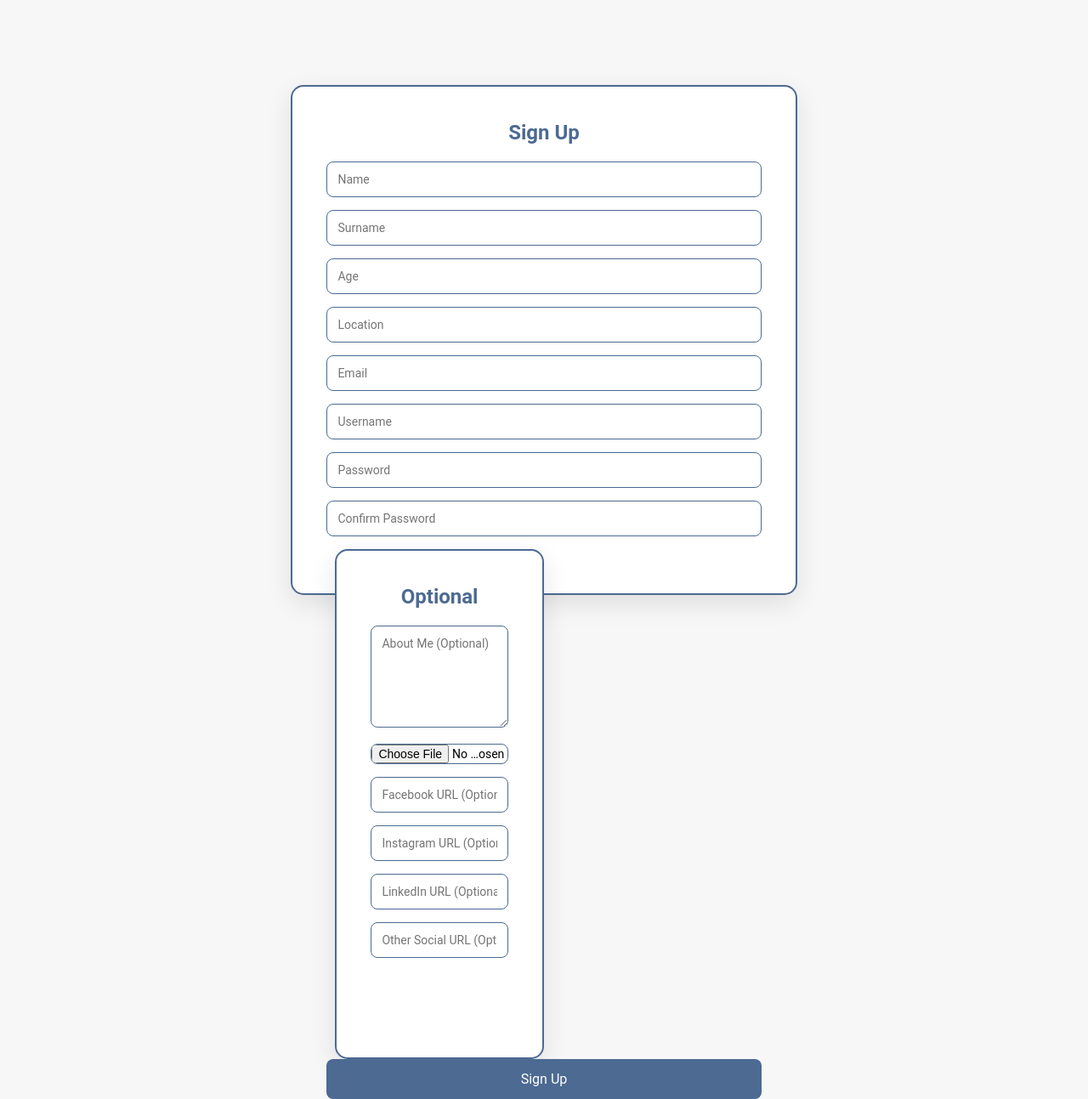
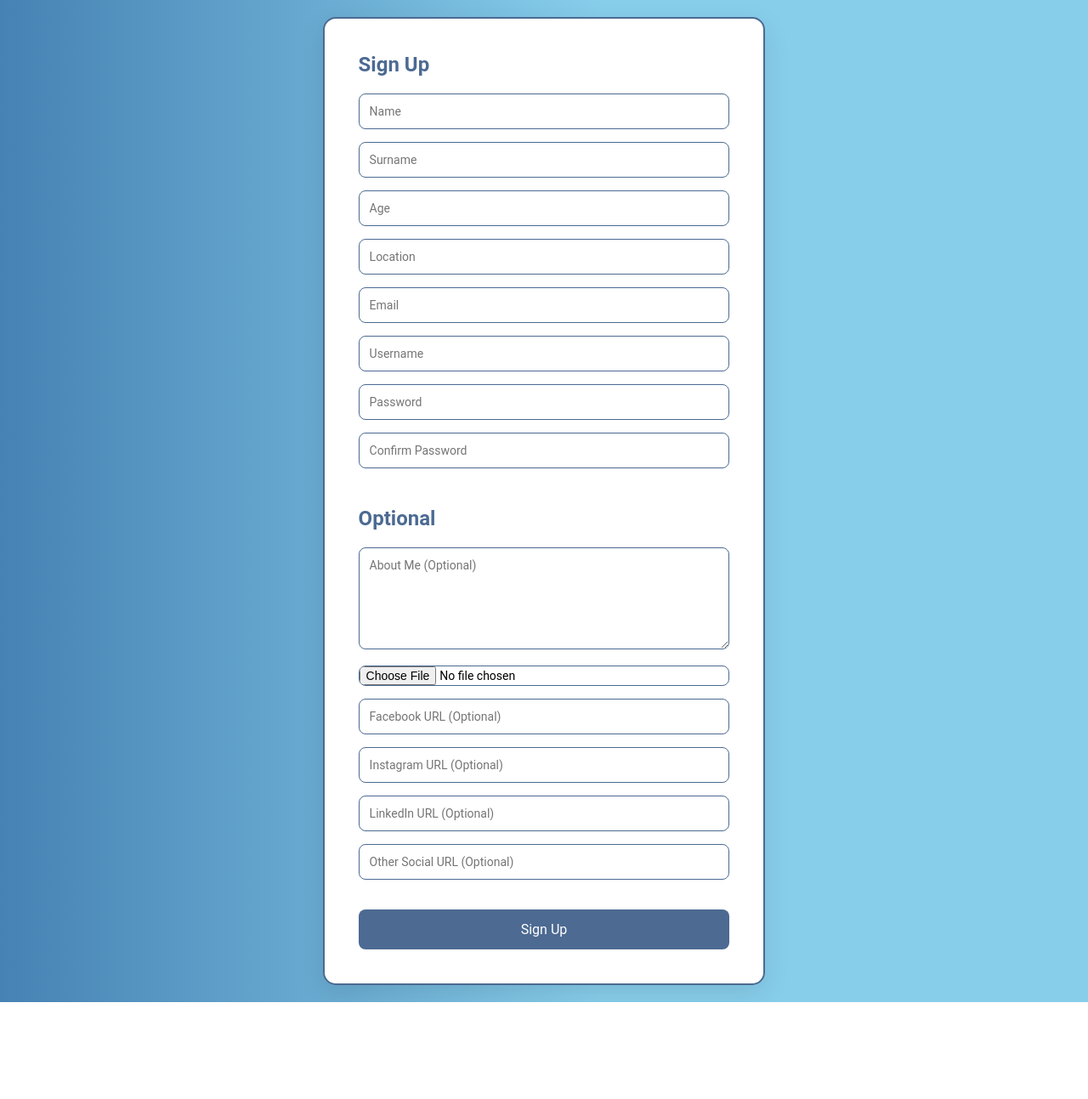
Before and after one commit to ertaz/TechConnect, a PHP site: page /SignUp-form.php in a window 1280 px wide. Shown: the whole page at 85% size. After the commit the page ends 1179 px from the top, so only its background shows below. Run offline with PHP 8.4, Linux system fonts and the light colour scheme; a stand-in replaces the project's code that opens the database connection.

Commit message:
sign up css update

```diff
--- a/SignUp-form.css
+++ b/SignUp-form.css
@@ -6,40 +6,26 @@
 }
 
 body {
-    background-color: #f7f7f7;
+    background: linear-gradient(90deg, rgba(70, 130, 180, 1) 0%, rgba(135, 206, 235, 1) 55%);
 }
 
 .signup-container {
     display: flex;
     justify-content: center;
     align-items: center;
-    height: 100vh;
+    min-height: 100vh;
     padding: 20px;
 }
 
-.signup-box,
-.optional-box {
+.signup-box {
     background-color: white;
     padding: 40px;
     box-shadow: 0 10px 30px rgba(0, 0, 0, 0.1);
-    width: 48%;
+    width: 42%;
     border-radius: 15px;
     border: 2px solid #4C6A92;
     margin: 0 10px;
-    height: 600px;
-}
-
-.signup-box {
-    text-align: center;
-}
-
-.optional-box {
-    text-align: center;
-}
-
-.signup-text h2, .optional-text h2 {
-    color: #4C6A92;
-    margin-bottom: 20px;
+    height: auto;
 }
 
 .signup-box input,
@@ -53,9 +39,24 @@ body {
     font-size: 14px;
 }
 
+.optional-box {
+    margin-top: 30px;
+    margin-bottom: 20px;
+}
+
+.optional-box input[type="file"] {
+    padding: 0;
+}
+
 .optional-box textarea {
     resize: vertical;
     height: 120px;
+}
+
+.signup-text h2,
+.optional-text h2 {
+    color: #4C6A92;
+    margin-bottom: 20px;
 }
 
 .signup-box button {
@@ -74,61 +75,6 @@ body {
     background-color: #3b5671;
 }
 
-.signup-box input[type="file"],
-.optional-box input[type="file"] {
-    padding: 0;
+.profile_picture{
+    background-color: #3b5671;
 }
-
-
-/* *{
-    font-family: 'Roboto', sans-serif;
-}
-
-.signup-container{
-    margin-top: 100px;
-    display: flex;
-    justify-content: center;
-    align-items: center;
-    height: 90vh;
-}
-
-.signup-box{
-    background-color: white;
-    padding: 40px 20px;
-    box-shadow: 0 0 15px rgba(0,0,0,0.1);
-    width: 350px;
-    border: 2px solid slateblue;
-    text-align: center;
-    border-radius: 30px;
-}
-
-.signup-box input[type="text"],
-.signup-box input[type="text"],
-.signup-box input[type="text"],
-.signup-box input[type="password"],
-.signup-box input[type="password"]{
-    width: 90%;
-    padding: 12px;
-    margin: 10px 0;
-    border-radius: 15px;
-    background-color:white;
-    font-size: 14px;
-    border: 2px solid #4C6A92;
-}
-
-.signup-text{
-    color: #4C6A92;;
-}
-.signup-box button{
-    background-color: blue;
-    color: white;
-    padding: 12px;
-    border: none;
-    border-radius: 5px;
-    width: 95%;
-    cursor: pointer;
-
-}
-.signup-box button:hover {
-    background-color: #4C6A92;
-} */
```
